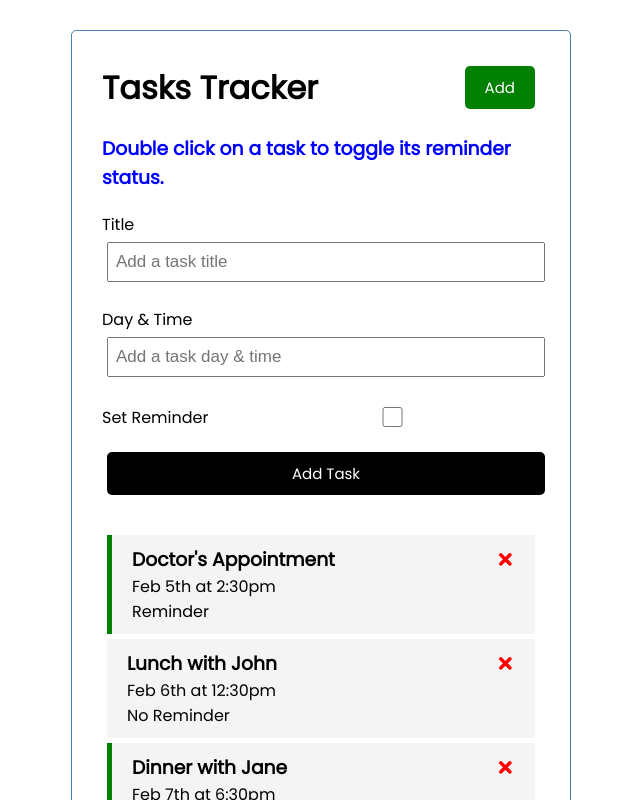
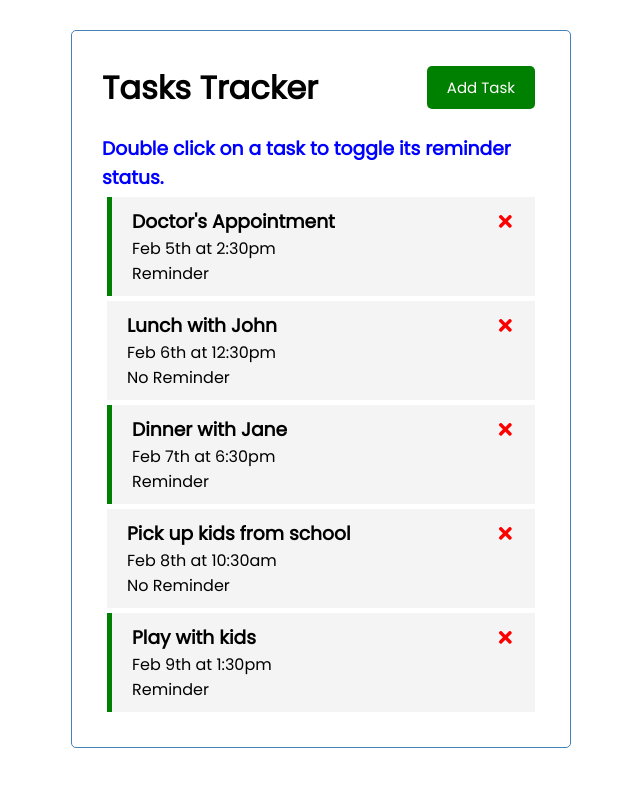
Before and after one commit to SalemNabeelSalem/reactjs-crash-course-tasks-tracker-application, a React (Create React App) app: page / in a window 1280 px wide. Shown: the top 800 px of the page, without its empty margins (319-959 px from the left). Built offline with nearby package versions, Linux system fonts and the light colour scheme.

Commit message:
Editing on AddTask Component

```diff
--- a/package.json
+++ b/package.json
@@ -6,7 +6,9 @@
     "@testing-library/jest-dom": "^5.16.4",
     "@testing-library/react": "^13.3.0",
     "@testing-library/user-event": "^13.5.0",
+    "moment": "^2.29.3",
     "react": "^18.1.0",
+    "react-datepicker": "^4.8.0",
     "react-dom": "^18.1.0",
     "react-icons": "^4.4.0",
     "react-router-dom": "^6.3.0",
--- a/src/App.js
+++ b/src/App.js
@@ -9,6 +9,8 @@ import Tasks from "./components/Tasks";
 import AddTask from "./components/AddTask";
 
 const App = () => {
+  const [showAddTask, setShowAddTask] = useState(false);
+
   const [tasks, setTasks] = useState([
     {
       id: 1,
@@ -44,8 +46,17 @@ const App = () => {
 
   // add a new task
   const addTask = (task) => {
-    console.log(task);
-  }
+    const id = Math.floor(Math.random() * 10000) + 1;
+
+    const newTask = {
+      id,
+      ...task,
+    };
+
+    console.log(newTask);
+
+    setTasks([...tasks, newTask]);
+  };
 
   // delete task by id
   const deleteTask = (id) => {
@@ -75,13 +86,19 @@ const App = () => {
 
   return (
     <div className="app">
-      <Header title="Tasks Tracker" />
+      <Header
+        title="Tasks Tracker"
+        onAddTask={() => setShowAddTask(!showAddTask)}
+        showAddTask={showAddTask}
+      />
 
       <h3 style={{ color: "blue" }}>
         Double click on a task to toggle its reminder status.
       </h3>
 
-      <AddTask onAdd={addTask} />
+      {showAddTask && <AddTask onAdd={addTask} />}
+
+      {/* <AddTask onAdd={addTask} /> */}
 
       {tasks.length > 0 ? (
         <Tasks
--- a/src/components/AddTask.js
+++ b/src/components/AddTask.js
@@ -1,17 +1,47 @@
 import { useState } from "react";
+
+import DatePicker from "react-datepicker";
+
+import "react-datepicker/dist/react-datepicker.css";
+
+import moment from "moment";
 
 const AddTask = (props) => {
   const { onAdd } = props;
 
-  const [title, setTask] = useState("");
-  const [dateTime, setDateTime] = useState("");
+  const [title, setTitle] = useState("");
+  const [dateTime, setDateTime] = useState(new Date());
   const [reminder, setReminder] = useState(false);
 
+  let handleColor = (time) => {
+    return time.getHours() > 12 ? "text-success" : "text-error";
+  };
+
+  const onSubmit = (e) => {
+    // prevent default behavior of form
+    e.preventDefault();
+
+    let formatedDateTime = moment(dateTime).format("MMM Do YYYY h:mm a");
+
+    if (title.trim() === "") {
+      alert("Please enter a task");
+      return;
+    }
+
+    onAdd({
+      title,
+      formatedDateTime,
+      reminder,
+    });
+
+    // reset form
+    setTitle("");
+    setDateTime(new Date());
+    setReminder(false);
+  };
+
   return (
-    <form
-      className="add-form"
-      onSubmit={(e) => onAdd({ title, dateTime, reminder })}
-    >
+    <form className="add-form" onSubmit={onSubmit}>
       <div className="form-control">
         <label htmlFor="title">Title</label>
         <input
@@ -21,12 +51,13 @@ const AddTask = (props) => {
           placeholder="Add a task title"
           value={title}
           onChange={(e) => {
-            setTask(e.target.value);
+            setTitle(e.target.value);
             // console.log(`title: ${e.target.value}`);
           }}
         />
       </div>
 
+      {/*
       <div className="form-control">
         <label htmlFor="day-and-time">Day & Time</label>
         <input
@@ -41,6 +72,21 @@ const AddTask = (props) => {
           }}
         />
       </div>
+      */}
+
+      <DatePicker
+        selected={dateTime}
+        onChange={(date) => {
+          setDateTime(date);
+
+          // console.log(`dateTime: ${date}`);
+        }}
+        showTimeSelect
+        timeClassName={handleColor}
+        dateFormat="yyyy/MM/dd hh:mm aa"
+        timeFormat="hh:mm aa"
+        minDate={new Date()}
+      />
 
       <div className="form-control form-control-check">
         <label htmlFor="reminder">Set Reminder</label>
--- a/src/components/Header.js
+++ b/src/components/Header.js
@@ -3,11 +3,13 @@ import { PropTypes } from "prop-types";
 import Button from "./Button";
 
 const Header = (props) => {
-  const { title } = props;
+  const { title, onAddTask, showAddTask } = props;
 
+  /**
   const onClick = () => {
     console.info("Hello from Header");
   };
+  */
 
   return (
     <header className="header">
@@ -23,7 +25,25 @@ const Header = (props) => {
 
       <h1>{title}</h1>
 
-      <Button color="green" text="Add" onClick={onClick} />
+      {/* {showAddTask ? (
+        <Button
+          color="red"
+          text="Cancel"
+          onClick={() => onAddTask(!showAddTask)}
+        />
+      ) : (
+        <Button
+          color="green"
+          text="Add Task"
+          onClick={() => onAddTask(!showAddTask)}
+        />
+      )} */}
+
+      <Button
+        color={showAddTask ? "red" : "green"}
+        text={showAddTask ? "Cancel" : "Add Task"}
+        onClick={() => onAddTask(!showAddTask)}
+      />
     </header>
   );
 };
--- a/src/index.css
+++ b/src/index.css
@@ -73,6 +73,9 @@ body {
 
 .add-form {
   margin-bottom: 40px;
+  border: 1px solid steelblue;
+  padding: 15px;
+  border-radius: 5px;
 }
 
 .form-control {
```
Also changed, not shown: 1 other file (tests, documents, lock files or other folders).
